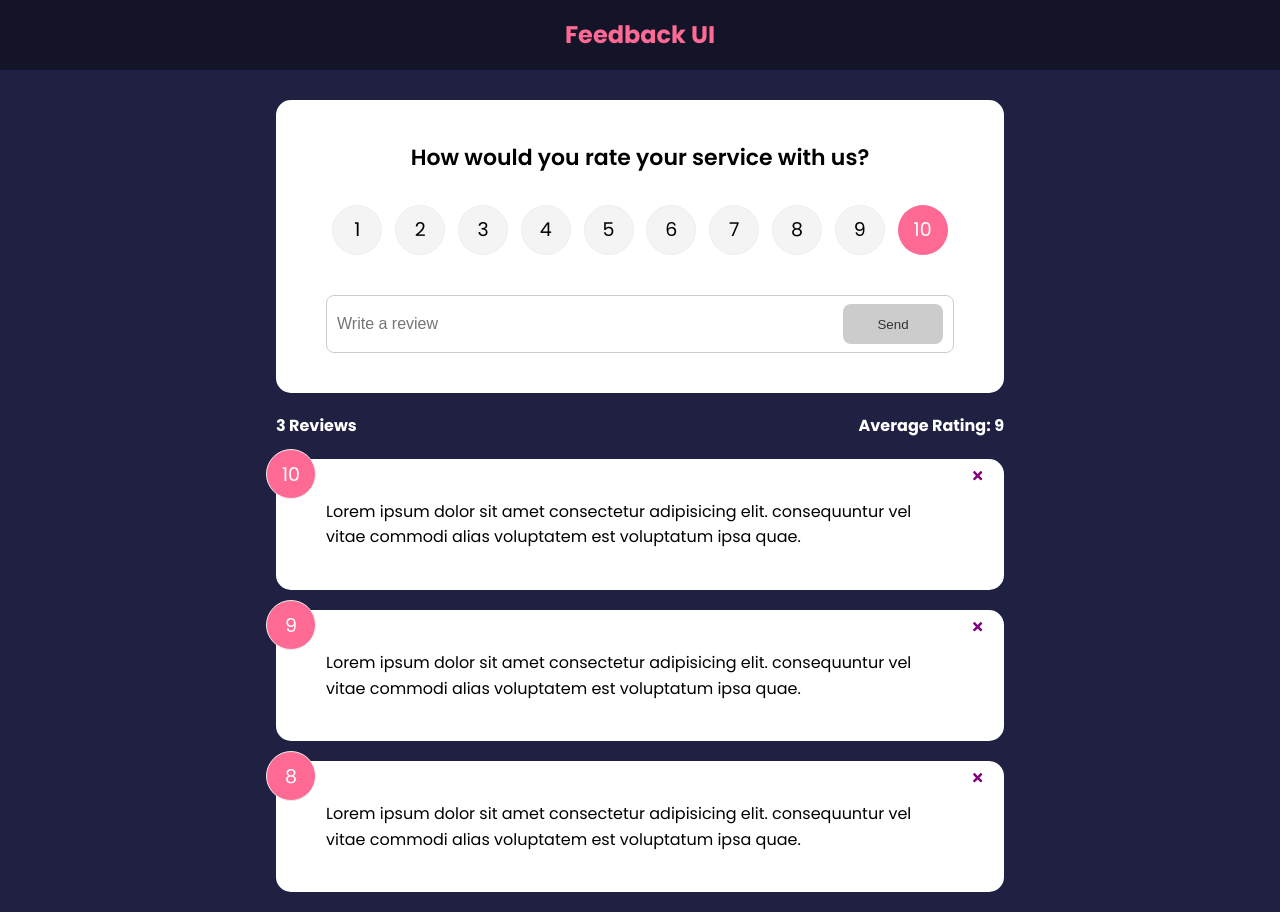
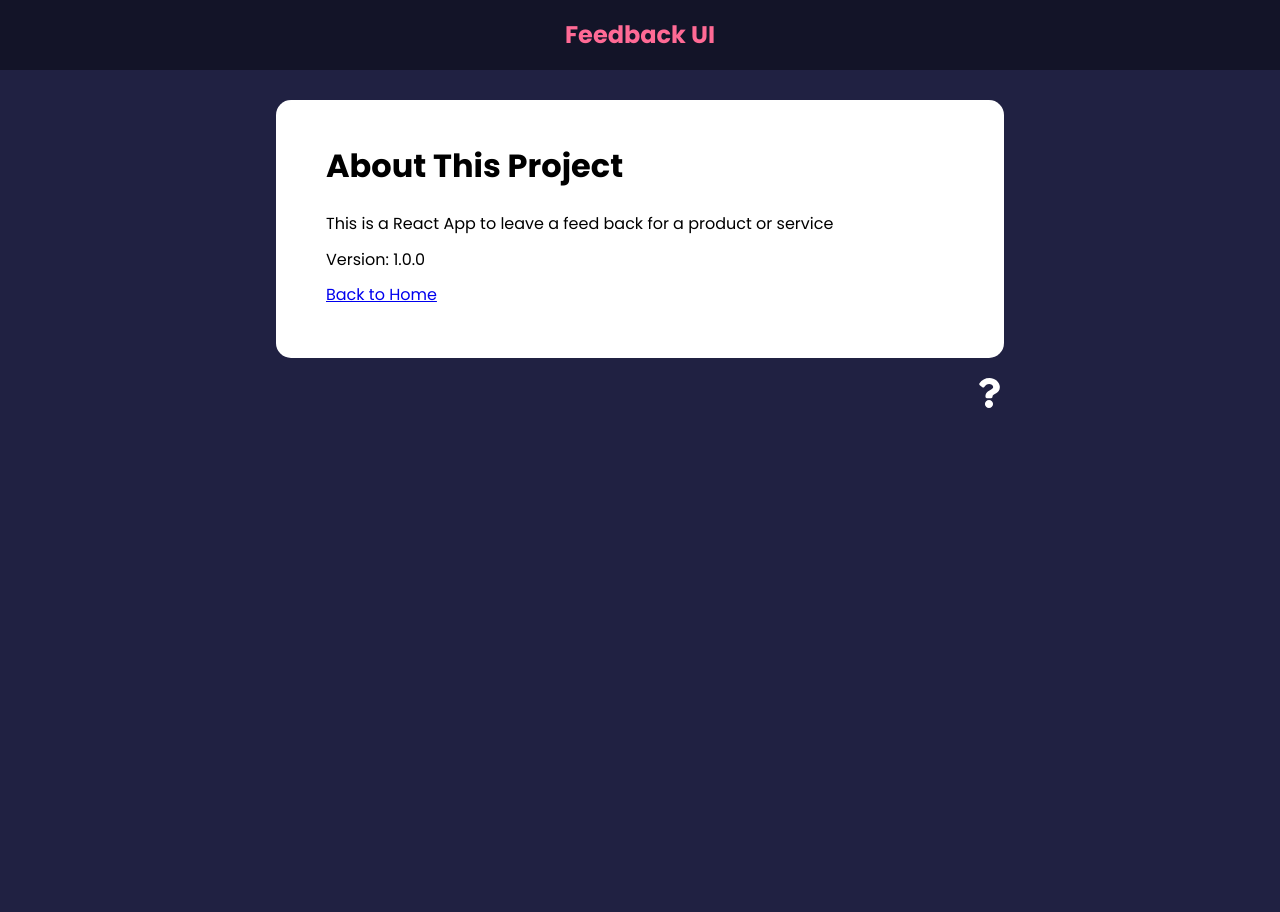
Before and after one commit to JoshuaRocksGh/linkedin-clone, a React (Create React App) app in the folder feedback-app/: page /about in a window 1280 px wide. After the commit the page ends 800 px from the top, so only its background shows below. Built offline with nearby package versions, Linux system fonts and the light colour scheme; the HTML template or start-up script is replaced by a standard one.

Commit message:
creating routes and links

```diff
--- a/feedback-app/package.json
+++ b/feedback-app/package.json
@@ -10,6 +10,7 @@
     "react": "^18.1.0",
     "react-dom": "^18.1.0",
     "react-icons": "^4.3.1",
+    "react-router-dom": "^6.3.0",
     "react-scripts": "5.0.1",
     "uuid": "^8.3.2",
     "web-vitals": "^2.1.4"
--- a/feedback-app/src/App.js
+++ b/feedback-app/src/App.js
@@ -1,10 +1,13 @@
 import { v4 as uuidv4 } from 'uuid';
 import { useState } from 'react';
+import { BrowserRouter as Router, Route, Routes } from 'react-router-dom';
 import Header from './components/Header';
 import FeedbackList from './components/FeedbackList';
 import FeedbackStats from './components/FeedbackStats';
 import FeedbackForm from './components/FeedbackForm';
 import FeedbackData from './data/FeedbackData';
+import AboutPage from './pages/AboutPage';
+import AboutIconLink from './components/AboutIconLink';
 
 function App() {
 	const [feedback, setFeedBack] = useState(FeedbackData);
@@ -21,14 +24,30 @@
 		}
 	};
 	return (
-		<>
+		<Router>
 			<Header />
 			<div className='container'>
-				<FeedbackForm handleAdd={addFeedback} />
-				<FeedbackStats feedback={feedback} />
-				<FeedbackList feedback={feedback} handleDelete={deleteFeedback} />
+				<Routes>
+					<Route
+						exact
+						path='/'
+						element={
+							<>
+								<FeedbackForm handleAdd={addFeedback} />
+								<FeedbackStats feedback={feedback} />
+								<FeedbackList
+									feedback={feedback}
+									handleDelete={deleteFeedback}
+								/>
+							</>
+						}
+					></Route>
+
+					<Route path='/about' element={<AboutPage />} />
+				</Routes>
+				<AboutIconLink />
 			</div>
-		</>
+		</Router>
 	);
 }
 
--- /dev/null
+++ b/feedback-app/src/components/AboutIconLink.jsx
@@ -0,0 +1,13 @@
+import React from 'react';
+import { FaQuestion } from 'react-icons/fa';
+import { Link } from 'react-router-dom';
+
+export default function AboutIconLink() {
+	return (
+		<div className='about-link'>
+			<Link to='about'>
+				<FaQuestion size={30} />
+			</Link>
+		</div>
+	);
+}
--- /dev/null
+++ b/feedback-app/src/pages/AboutPage.jsx
@@ -0,0 +1,19 @@
+import React from 'react';
+import Card from '../components/shared/Card';
+import { Link } from 'react-router-dom';
+
+export default function AboutPage() {
+	return (
+		<Card>
+			<div className='about'>
+				<h1>About This Project</h1>
+				<p>This is a React App to leave a feed back for a product or service</p>
+				<p>Version: 1.0.0</p>
+
+				<p>
+					<Link to='/'> Back to Home</Link>
+				</p>
+			</div>
+		</Card>
+	);
+}
```
Also changed, not shown: 1 other file (tests, documents, lock files or other folders).
